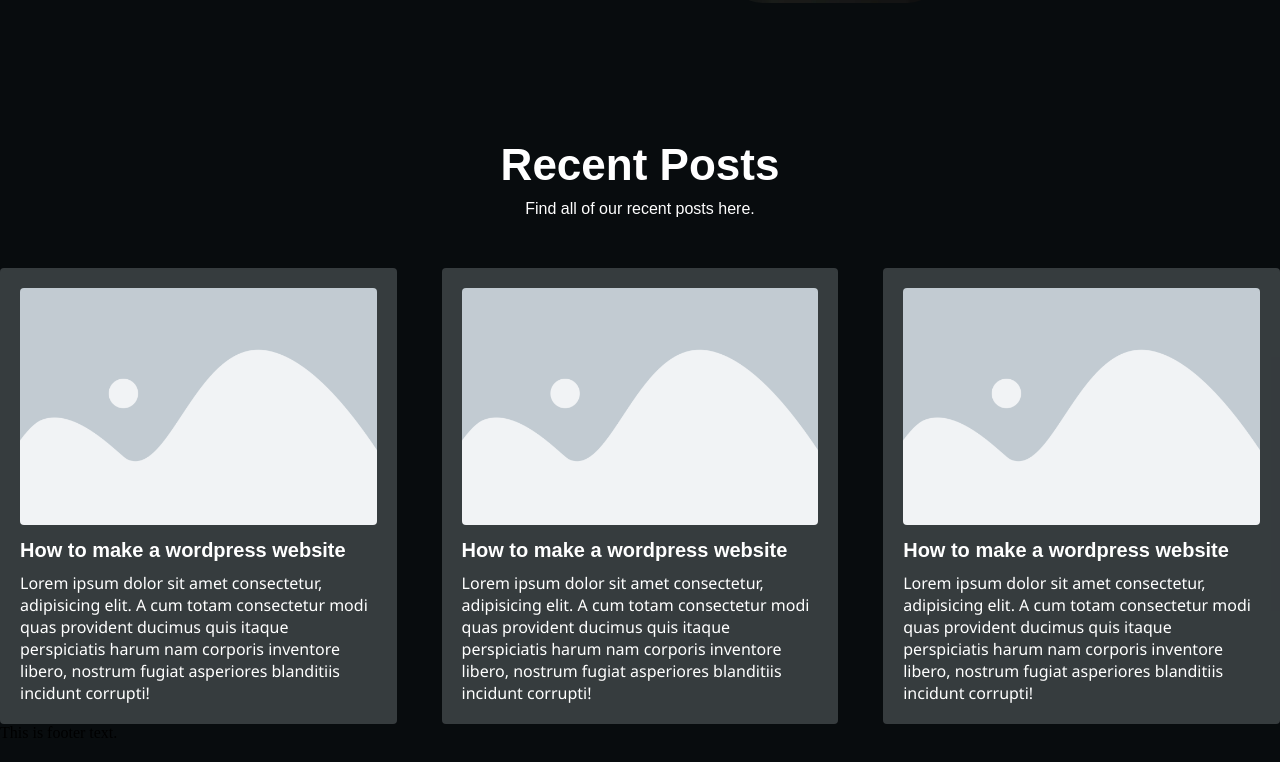
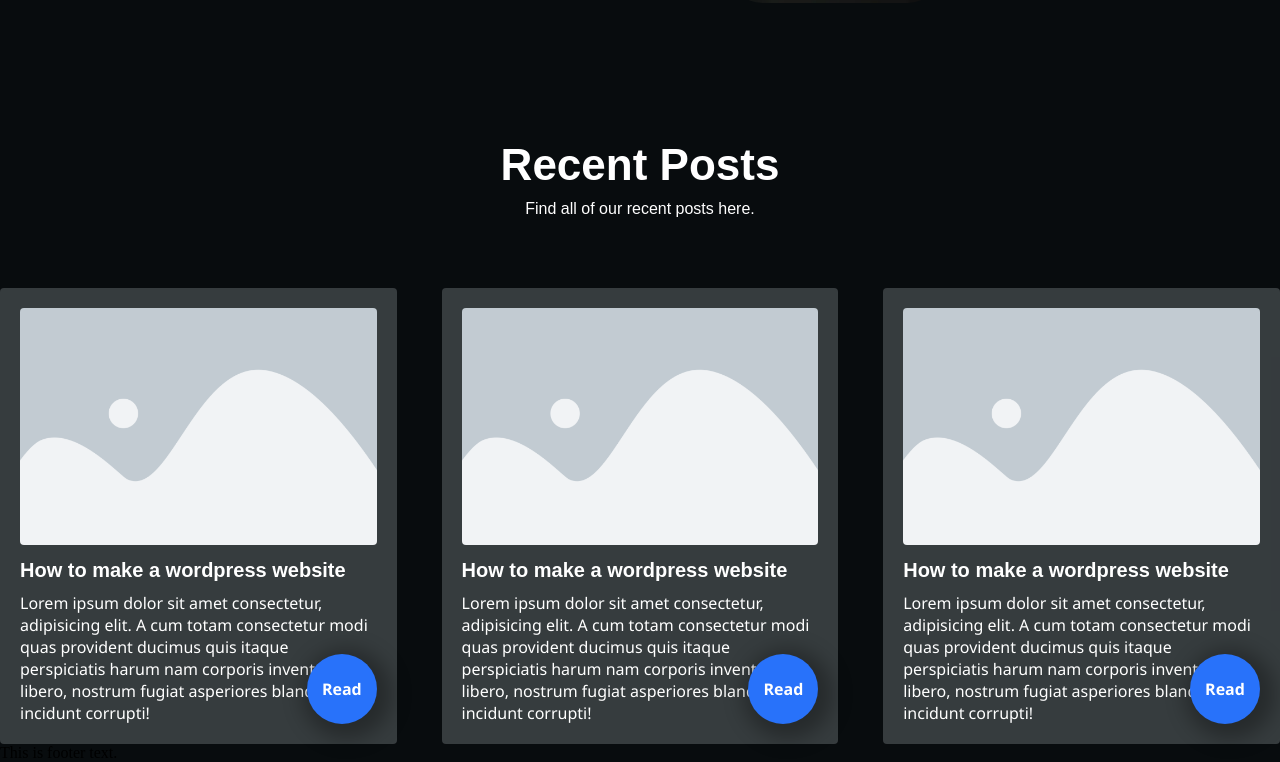
Before and after one commit to ormahbub/react-frontend-headless, a React (Vite) app: page / in a window 1280 px wide. Shown: the part 660-1422 px from the top of the page. Built offline with nearby package versions, Linux system fonts and the light colour scheme; a web font is replaced by a local one.

Commit message:
Added 'Read' button and designed it - Post loop.

```diff
--- a/src/components/PostLoop/PostLoop.css
+++ b/src/components/PostLoop/PostLoop.css
@@ -6,6 +6,7 @@
   color: #ffffff;
   text-decoration: none;
   text-align: left;
+  position: relative;
 }
 .blog-post img {
   width: 100%;
@@ -22,3 +23,19 @@
   font-weight: 400;
   font-size: 16px;
 }
+.blog-post a.btn {
+  text-decoration: none;
+  color: #ffffff;
+  background-color: #2872fa;
+  width: 70px;
+  height: 70px;
+  line-height: 70px;
+  border-radius: 100%;
+  position: absolute;
+  text-align: center;
+  font-family: "Segoe UI", sans-serif;
+  font-weight: 600;
+  bottom: 20px;
+  box-shadow: 5px 5px 20px 10px rgba(0, 0, 0, 0.3);
+  right: 20px;
+}
--- a/src/components/PostLoop/PostLoop.jsx
+++ b/src/components/PostLoop/PostLoop.jsx
@@ -14,6 +14,7 @@
         nam corporis inventore libero, nostrum fugiat asperiores blanditiis
         incidunt corrupti!
       </p>
+      <a href="#" className="btn">Read</a>
     </a>
   );
 };
--- a/src/pages/Home/RecentPosts/RecentPosts.css
+++ b/src/pages/Home/RecentPosts/RecentPosts.css
@@ -2,7 +2,7 @@
   text-align: center;
 }
 .section-content {
-  margin-top: 50px;
+  margin-top: 70px;
 }
 .blog-posts {
   display: flex;
```
